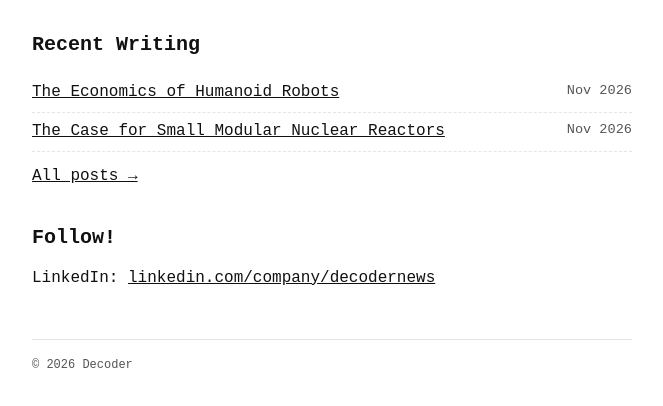
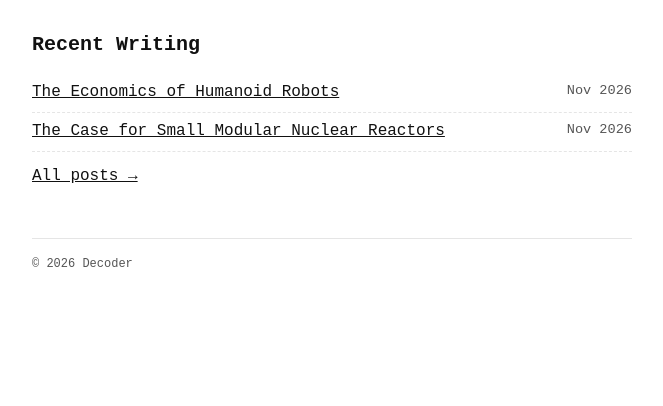
Before and after one commit to nitkreddy/decoder, a plain HTML site: page index.html in a window 1280 px wide. Shown: the part 146-552 px from the top of the page, without its empty margins (308-971 px from the left). Drawn offline with Linux system fonts and the light colour scheme.

Commit message:
Remove LinkedIn follow section from index.html
Removed LinkedIn follow section from the footer.

```diff
--- a/index.html
+++ b/index.html
@@ -36,9 +36,6 @@
   <p style="margin-top:0.75rem;"><a href="blog.html">All posts &rarr;</a></p>
 
 
-
-  <h2>Follow!</h2>
-    <p>LinkedIn: <a href="https://www.linkedin.com/company/decodernews" target="_blank" rel="noopener noreferrer">linkedin.com/company/decodernews</a></p>
   <footer>&copy; 2026 Decoder</footer>
 </body>
 </html>
```
